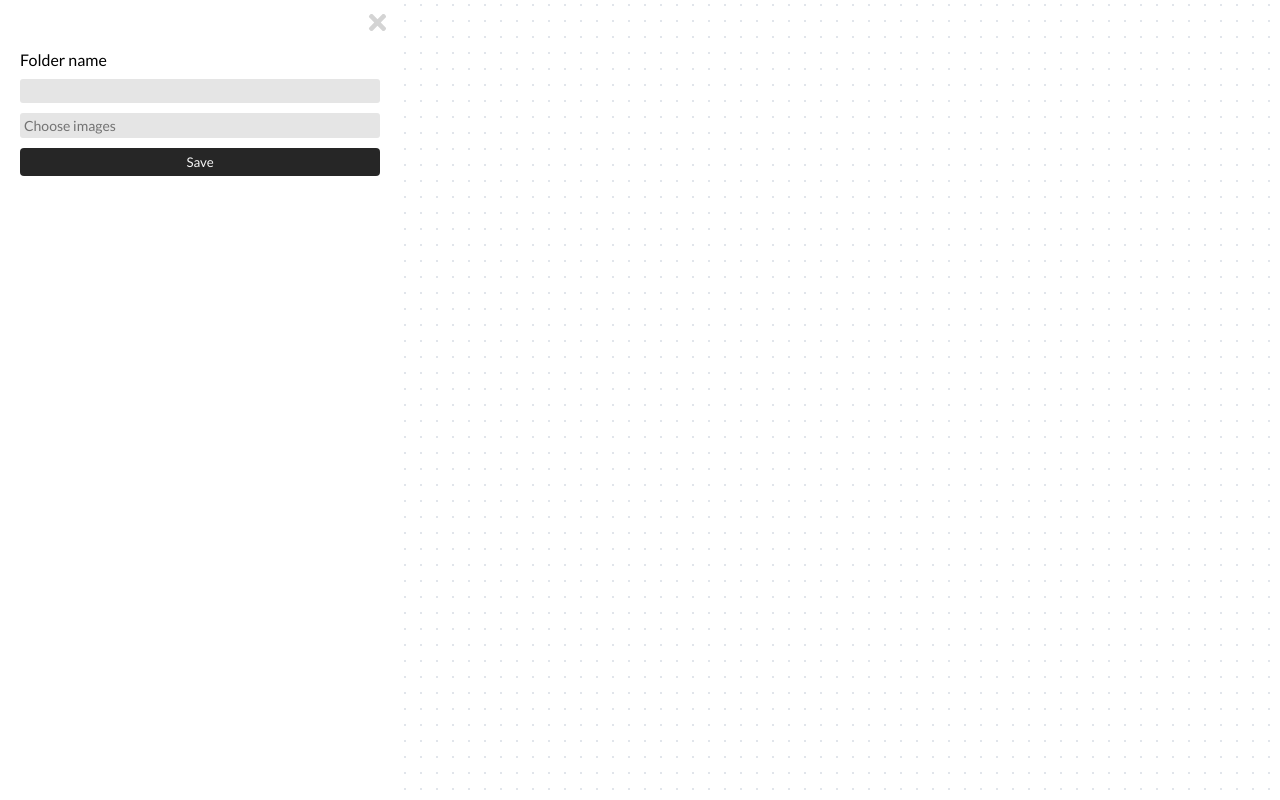
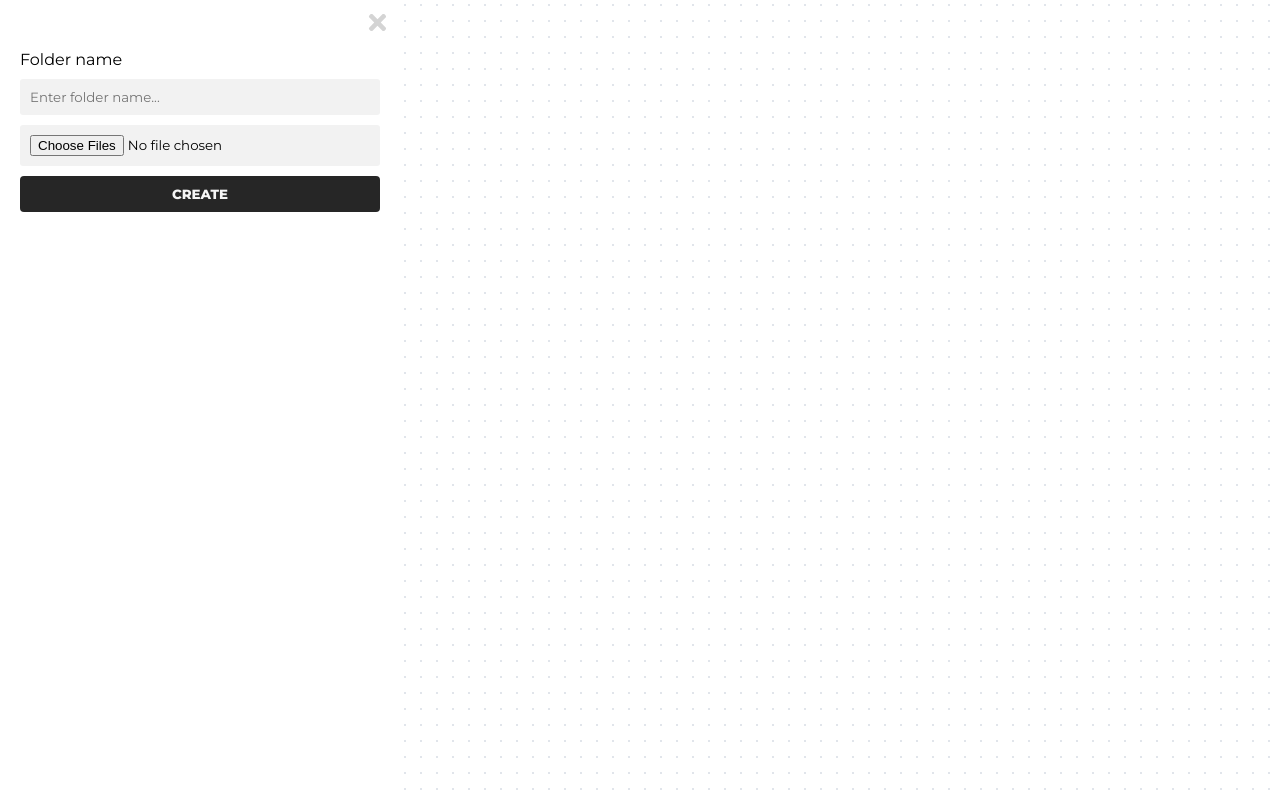
Before and after one commit to ishowdarkside/ai, a React (Vite) app in the folder frontend/: page / in a window 1280 px wide. Both pictures are taken after a click on the button "Add folder". Built offline with nearby package versions, Linux system fonts and the light colour scheme.

Commit message:
css added

```diff
--- a/frontend/src/features/sidebar/CreateFolderPanel/CreateFolderPanel.jsx
+++ b/frontend/src/features/sidebar/CreateFolderPanel/CreateFolderPanel.jsx
@@ -10,10 +10,7 @@ export default function CreateFolderPanel({ onClosePanel }) {
 
       <form className={styles.creationPanel}>
         <label htmlFor="folderName">Folder name</label>
-        <input type="text" id="folderName" name="folderName" />
-        <label htmlFor="images" className={styles.labelImages}>
-          Choose images
-        </label>
+        <input type="text" id="folderName" name="folderName" placeholder="Enter folder name..." />
         <input
           type="file"
           name="images"
@@ -22,7 +19,7 @@ export default function CreateFolderPanel({ onClosePanel }) {
           className={styles.hideInput}
         />
 
-        <button>Save</button>
+        <button>Create</button>
       </form>
     </div>
   );
--- a/frontend/src/features/sidebar/CreateFolderPanel/CreateFolderPanel.module.scss
+++ b/frontend/src/features/sidebar/CreateFolderPanel/CreateFolderPanel.module.scss
@@ -1,10 +1,12 @@
 .createFolderPanel {
   position: absolute;
   top: 0;
+  bottom: 0;
   left: 0;
   height: 100vh;
   background-color: #fff;
   width: 100%;
+  font-family: Montserrat;
 }
 
 .closePanel {
@@ -18,6 +20,10 @@
   font-size: 2.5rem;
   cursor: pointer;
   color: #d4d4d4;
+
+  &:hover {
+    opacity: .7;
+  }
 }
 
 .creationPanel {
@@ -26,34 +32,30 @@
   flex-direction: column;
   padding: 0 2rem;
   gap: 1rem;
+  width: 100%;
 
   input {
     border: none;
     outline: none;
-    padding: 0.4rem;
-    background-color: #e5e5e5;
-    border-radius: 3px;
-  }
-
-  .hideInput {
-    display: none;
-  }
-
-  .labelImages {
-    padding: 0.4rem;
-    background-color: #e5e5e5;
-    color: #737373;
-    font-size: 1.4rem;
+    padding: 1rem;
+    background-color: #f2f2f2;
     border-radius: 3px;
   }
 
   button {
     border: none;
     outline: none;
-    padding: 0.6rem;
+    padding: 1rem;
+    text-transform: uppercase;
+    font-weight: 900;
     border-radius: 0.4rem;
     background-color: #262626;
     color: #f5f5f5;
     cursor: pointer;
+    transition: .2s;
+
+    &:hover {
+      opacity: .7;
+    }
   }
 }
--- a/frontend/src/features/sidebar/FolderCard/FolderCard.module.scss
+++ b/frontend/src/features/sidebar/FolderCard/FolderCard.module.scss
@@ -1,5 +1,5 @@
 .folder {
-  height: 16rem;
+  height: 20rem;
   border-radius: 6px;
   position: relative;
   transition: .2s;
--- a/frontend/src/styles/main.scss
+++ b/frontend/src/styles/main.scss
@@ -1,5 +1,5 @@
 @import url("https://fonts.googleapis.com/css2?family=Lato:ital,wght@0,100;0,300;0,400;0,700;1,100;1,300;1,400&display=swap");
-
+@import url('https://fonts.googleapis.com/css2?family=Montserrat:wght@200;300;400;700;800&display=swap');
 *,
 *::before,
 *::after {
```
